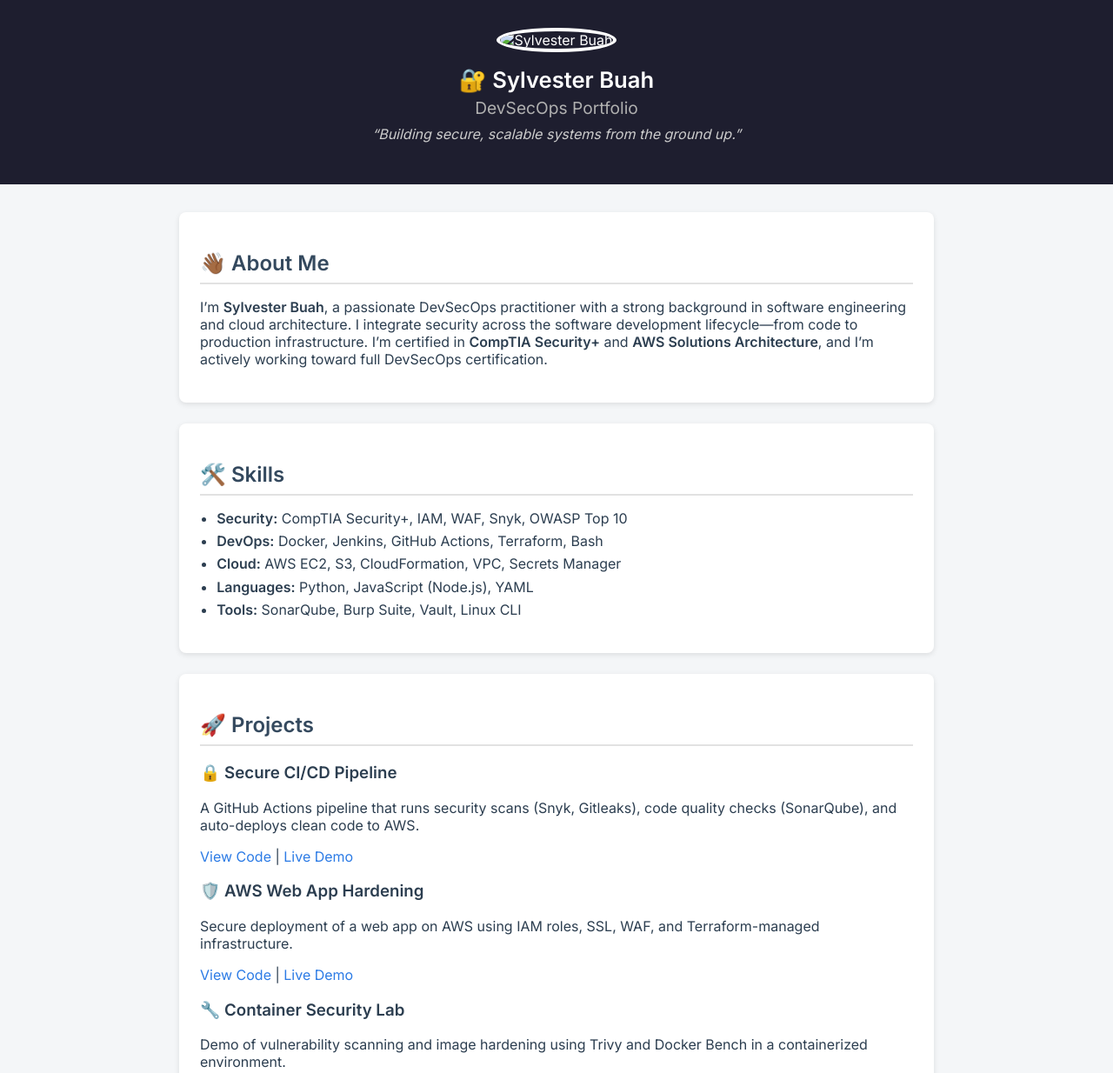
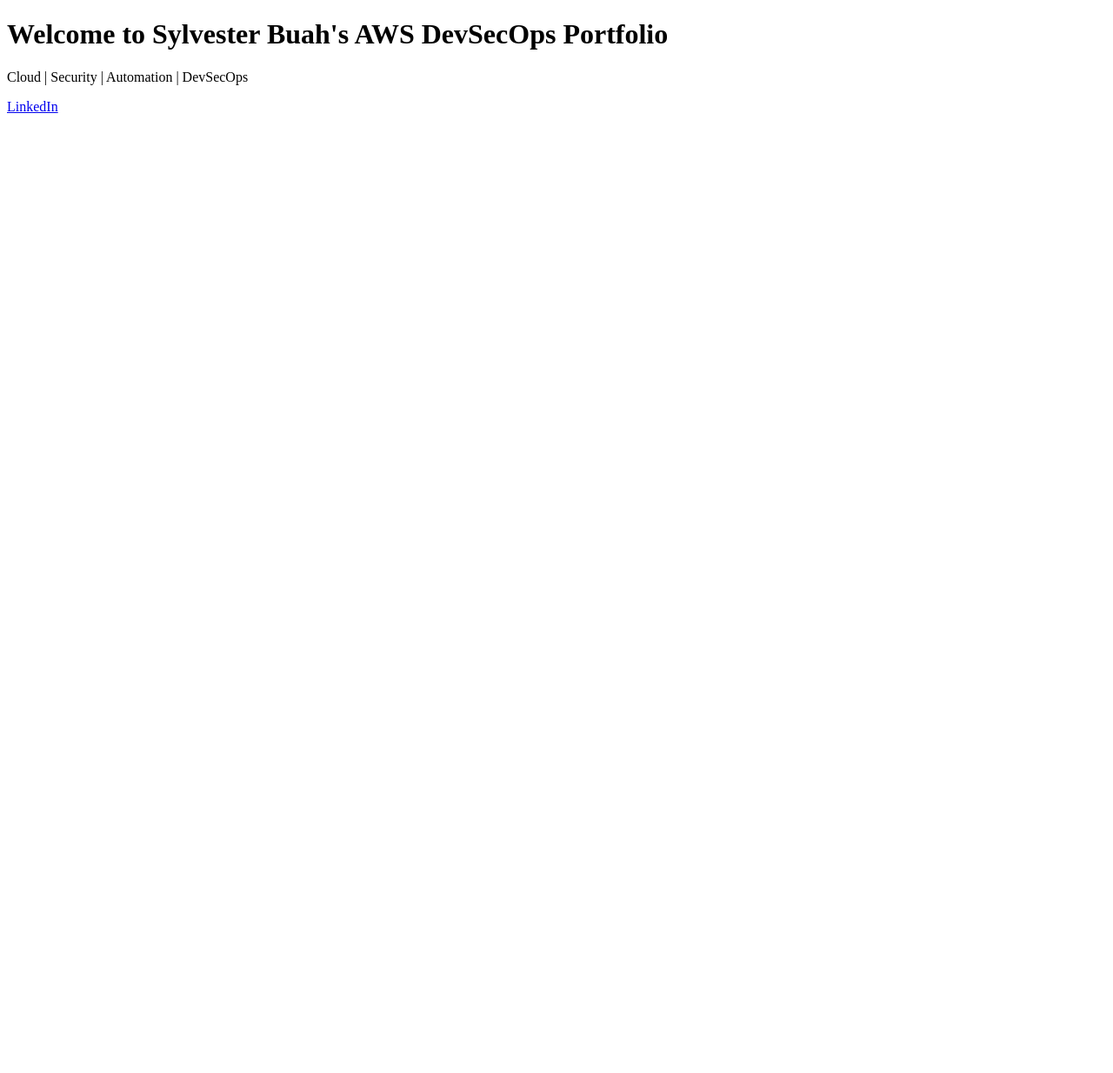
Before and after one commit to imsbuah/imsbuah.github.io, a plain HTML site: page index.html in a window 1280 px wide. Shown: the top 1234 px of the page at 87% size. After the commit the page ends 800 px from the top, so only its background shows below. Drawn offline with Linux system fonts and the light colour scheme.

Commit message:
Update index.html

```diff
--- a/index.html
+++ b/index.html
@@ -3,159 +3,11 @@
 <head>
   <meta charset="UTF-8" />
   <meta name="viewport" content="width=device-width, initial-scale=1.0" />
-  <title>Sylvester Buah – DevSecOps Portfolio</title>
-  <link href="https://fonts.googleapis.com/css2?family=Inter:wght@400;600&display=swap" rel="stylesheet">
-  <style>
-    * {
-      box-sizing: border-box;
-    }
-
-    body {
-      margin: 0;
-      font-family: 'Inter', sans-serif;
-      background-color: #f4f6f8;
-      color: #2c3e50;
-      padding: 0;
-    }
-
-    header {
-      background-color: #1e1e2f;
-      color: white;
-      padding: 2rem 1rem;
-      text-align: center;
-    }
-
-    header img {
-      width: 140px;
-      height: 140px;
-      object-fit: cover;
-      border-radius: 50%;
-      border: 4px solid #ffffff;
-      margin-bottom: 1rem;
-    }
-
-    header h1 {
-      margin: 0;
-      font-size: 1.6rem;
-      white-space: nowrap;
-    }
-
-    header h2 {
-      margin: 0.3rem 0 0;
-      font-size: 1.2rem;
-      color: #b0b0b0;
-      font-weight: normal;
-    }
-
-    header p {
-      font-style: italic;
-      color: #ccc;
-      margin-top: 0.5rem;
-    }
-
-    .container {
-      max-width: 900px;
-      margin: 2rem auto;
-      padding: 0 1rem;
-    }
-
-    section {
-      background-color: white;
-      padding: 1.5rem;
-      border-radius: 8px;
-      margin-bottom: 1.5rem;
-      box-shadow: 0 2px 6px rgba(0,0,0,0.1);
-    }
-
-    section h2 {
-      border-bottom: 2px solid #e2e2e2;
-      padding-bottom: 0.5rem;
-      margin-bottom: 1rem;
-      color: #34495e;
-    }
-
-    ul {
-      padding-left: 1.2rem;
-    }
-
-    ul li {
-      margin-bottom: 0.4rem;
-    }
-
-    a {
-      color: #2c7be5;
-      text-decoration: none;
-    }
-
-    a:hover {
-      text-decoration: underline;
-    }
-
-    @media (max-width: 480px) {
-      header h1 {
-        font-size: 1.3rem;
-      }
-
-      header h2 {
-        font-size: 1rem;
-      }
-
-      header img {
-        width: 100px;
-        height: 100px;
-      }
-    }
-  </style>
+  <title>Sylvester Buah | Cloud & Security Architect</title>
 </head>
 <body>
-
-  <header>
-    <img src="profile.jpg" alt="Sylvester Buah" />
-    <h1>🔐 Sylvester Buah</h1>
-    <h2>DevSecOps Portfolio</h2>
-    <p>“Building secure, scalable systems from the ground up.”</p>
-  </header>
-
-  <div class="container">
-    <section>
-      <h2>👋🏾 About Me</h2>
-      <p>I’m <strong>Sylvester Buah</strong>, a passionate DevSecOps practitioner with a strong background in software engineering and cloud architecture. I integrate security across the software development lifecycle—from code to production infrastructure. I’m certified in <strong>CompTIA Security+</strong> and <strong>AWS Solutions Architecture</strong>, and I’m actively working toward full DevSecOps certification.</p>
-    </section>
-
-    <section>
-      <h2>🛠️ Skills</h2>
-      <ul>
-        <li><strong>Security:</strong> CompTIA Security+, IAM, WAF, Snyk, OWASP Top 10</li>
-        <li><strong>DevOps:</strong> Docker, Jenkins, GitHub Actions, Terraform, Bash</li>
-        <li><strong>Cloud:</strong> AWS EC2, S3, CloudFormation, VPC, Secrets Manager</li>
-        <li><strong>Languages:</strong> Python, JavaScript (Node.js), YAML</li>
-        <li><strong>Tools:</strong> SonarQube, Burp Suite, Vault, Linux CLI</li>
-      </ul>
-    </section>
-
-    <section>
-      <h2>🚀 Projects</h2>
-
-      <h3>🔒 Secure CI/CD Pipeline</h3>
-      <p>A GitHub Actions pipeline that runs security scans (Snyk, Gitleaks), code quality checks (SonarQube), and auto-deploys clean code to AWS.</p>
-      <p><a href="#">View Code</a> | <a href="#">Live Demo</a></p>
-
-      <h3>🛡️ AWS Web App Hardening</h3>
-      <p>Secure deployment of a web app on AWS using IAM roles, SSL, WAF, and Terraform-managed infrastructure.</p>
-      <p><a href="#">View Code</a> | <a href="#">Live Demo</a></p>
-
-      <h3>🔧 Container Security Lab</h3>
-      <p>Demo of vulnerability scanning and image hardening using Trivy and Docker Bench in a containerized environment.</p>
-      <p><a href="#">View Code</a></p>
-    </section>
-
-    <section>
-      <h2>📫 Contact</h2>
-      <p>Email: <a href="mailto:imsbuah@gmail.com">imsbuah@gmail.com</a></p>
-      <p>LinkedIn: <a href="https://www.linkedin.com/in/sylvester-buah-72105936a?utm_source=share&utm_campaign=share_via&utm_content=profile&utm_medium=ios_app" target="_blank">linkedin.com/in/imsbuah</a></p>
-      <p>GitHub: <a href="https://github.com/imsbuah" target="_blank">github.com/imsbuah</a></p>
-    </section>
-  </div>
-
+  <h1>Welcome to Sylvester Buah's AWS DevSecOps Portfolio</h1>
+  <p>Cloud | Security | Automation | DevSecOps</p>
+  <p><a href="https://www.linkedin.com/in/sylvester-buah-72105936a?utm_source=share&utm_campaign=share_via&utm_content=profile&utm_medium=ios_app">LinkedIn</a></p>
 </body>
 </html>
```
